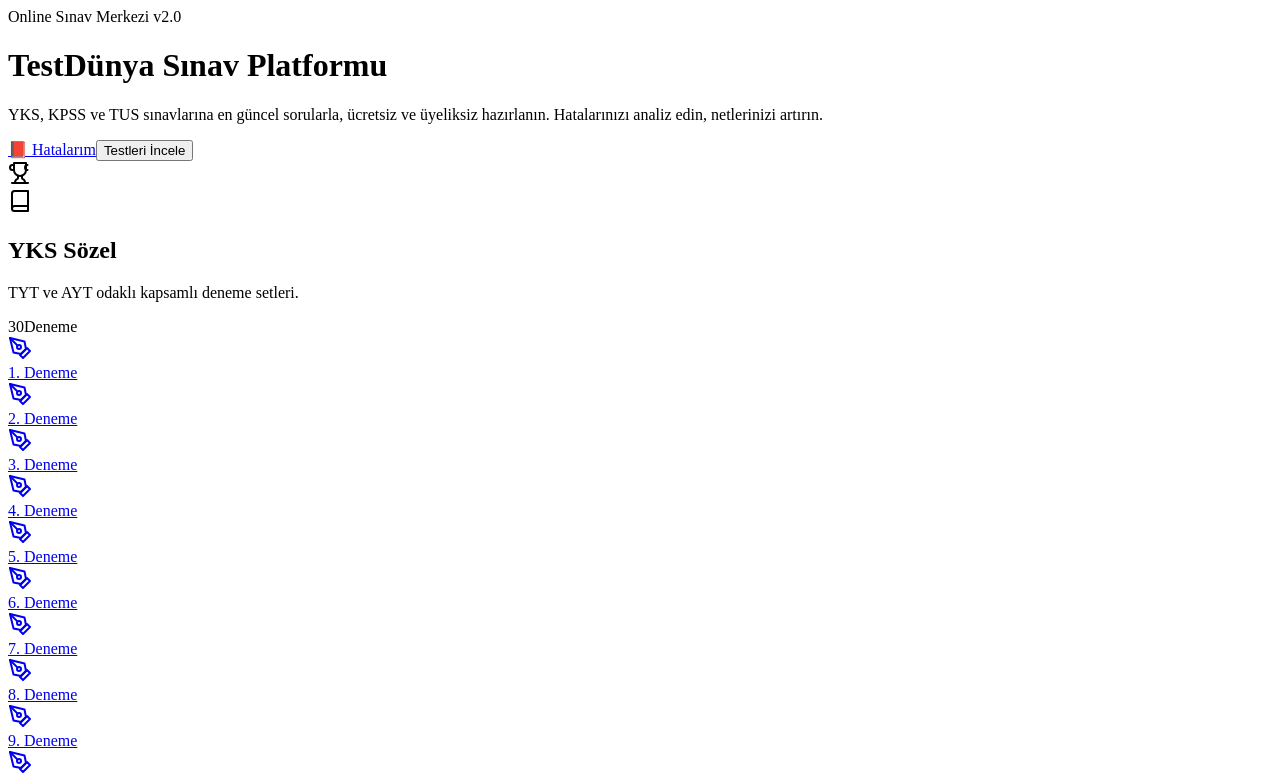
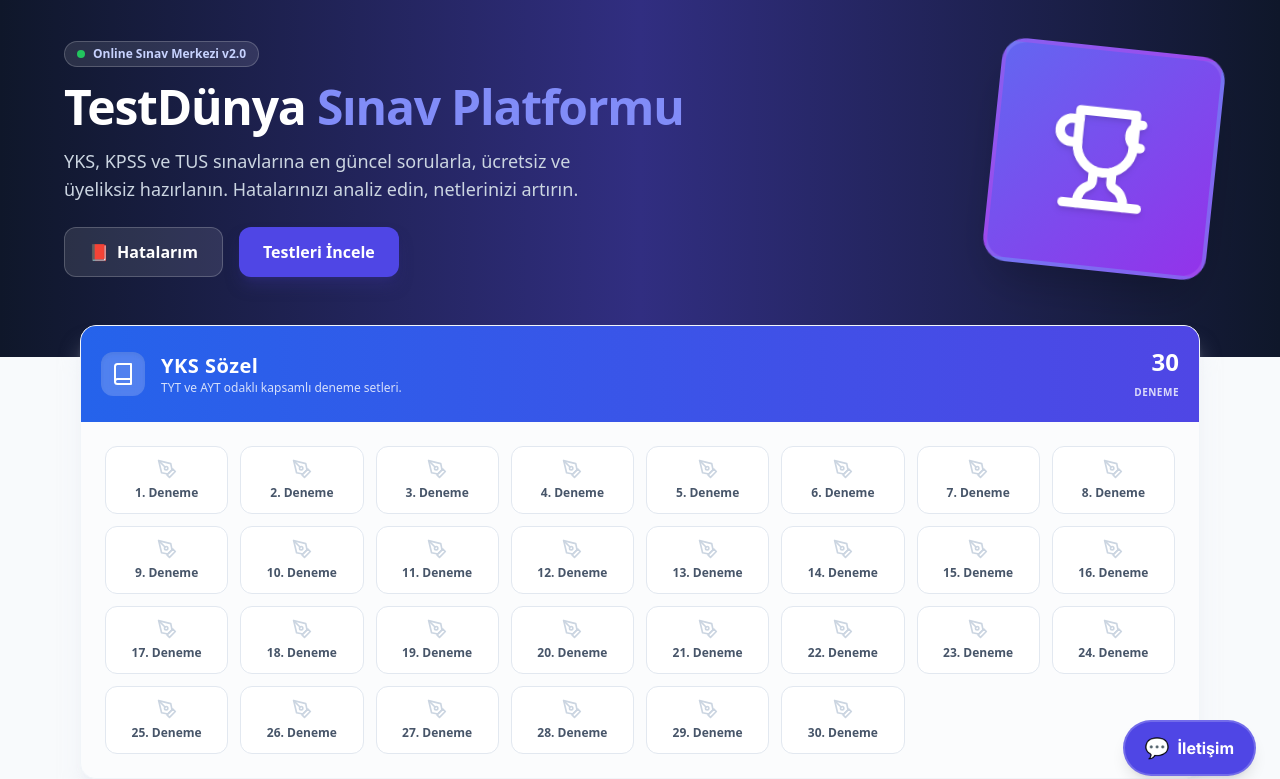
Before and after one commit to kuarkcoin/testdunya, a Next.js app: page / in a window 1280 px wide. Shown: the top 779 px of the page. Built offline with nearby package versions, Linux system fonts and the light colour scheme.

Commit message:
Update layout.tsx

```diff
--- a/app/layout.tsx
+++ b/app/layout.tsx
@@ -1,6 +1,25 @@
-export const metadata = {
-  title: 'TestDünya',
-  description: 'Türkiye\'nin En Kapsamlı Test Platformu',
+import './globals.css'
+import type { Metadata } from 'next'
+import { Inter } from 'next/font/google'
+import Link from 'next/link'
+
+const inter = Inter({ subsets: ['latin'] })
+
+// --- SEO VE METADATA AYARLARI ---
+export const metadata: Metadata = {
+  title: 'TestDünya - YKS, KPSS ve TUS İçin Yapay Zeka Destekli Denemeler',
+  description: 'Türkiye\'nin yeni nesil sınav hazırlık platformu. Yapay zeka ile hazırlanan özgün YKS (TYT-AYT), KPSS ve TUS denemeleri ile başarıyı yakalayın. Ücretsiz ve üyeliksiz çöz.',
+  keywords: 'yks deneme, kpss deneme, tus soruları, online test çöz, yapay zeka sınav, tyt ayt deneme',
+  authors: [{ name: 'TestDünya Ekibi' }],
+  icons: {
+    icon: '/favicon.ico',
+  },
+  openGraph: {
+    title: 'TestDünya - Yapay Zeka Destekli Sınav Platformu',
+    description: 'Özgün sorularla YKS, KPSS ve TUS sınavlarına ücretsiz hazırlanın.',
+    type: 'website',
+    locale: 'tr_TR',
+  }
 }
 
 export default function RootLayout({
@@ -9,12 +28,29 @@ export default function RootLayout({
   children: React.ReactNode
 }) {
   return (
-    <html lang="tr">
+    <html lang="tr" className="scroll-smooth">
       <head>
-        {/* İŞTE TASARIMI DÜZELTECEK SİHİRLİ SATIR BURASI: */}
+        <meta charSet="utf-8" />
+        <meta name="viewport" content="width=device-width, initial-scale=1, maximum-scale=1" />
+        {/* Tasarımı düzelten Tailwind Script */}
         <script src="https://cdn.tailwindcss.com"></script>
       </head>
-      <body>{children}</body>
+      <body className={`${inter.className} bg-slate-50 text-slate-900 antialiased relative min-h-screen`}>
+
+        {children}
+
+        {/* --- SABİT İLETİŞİM KUTUSU (SAĞ ALT KÖŞE) --- */}
+        <div className="fixed bottom-6 right-6 z-50 animate-bounce-slow">
+          <Link
+            href="/iletisim"
+            className="flex items-center gap-2 bg-indigo-600 hover:bg-indigo-700 text-white px-5 py-3 rounded-full shadow-lg transition-all hover:scale-105 hover:shadow-indigo-500/50 font-bold border-2 border-white/20 backdrop-blur-md"
+          >
+            <span className="text-xl">💬</span>
+            <span className="hidden sm:inline">İletişim</span>
+          </Link>
+        </div>
+
+      </body>
     </html>
   )
 }
```
